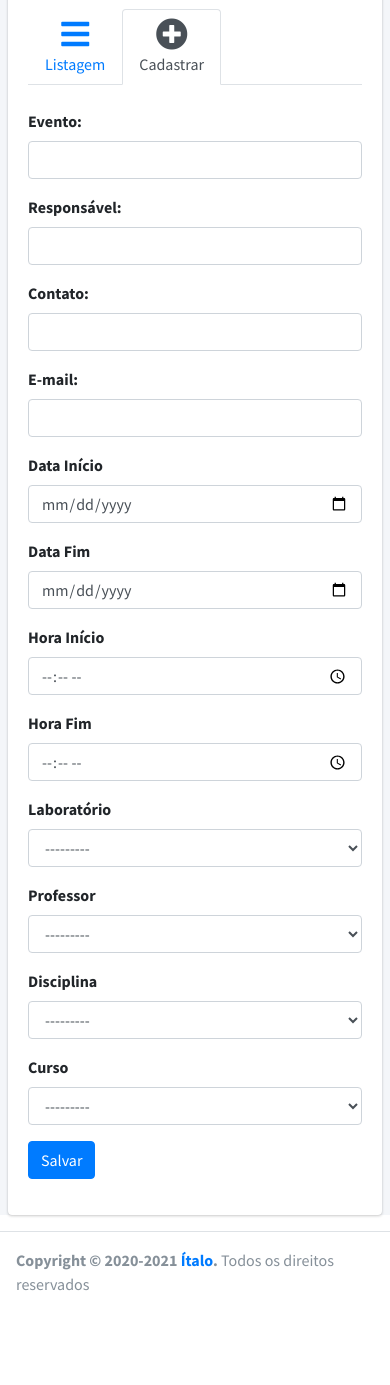
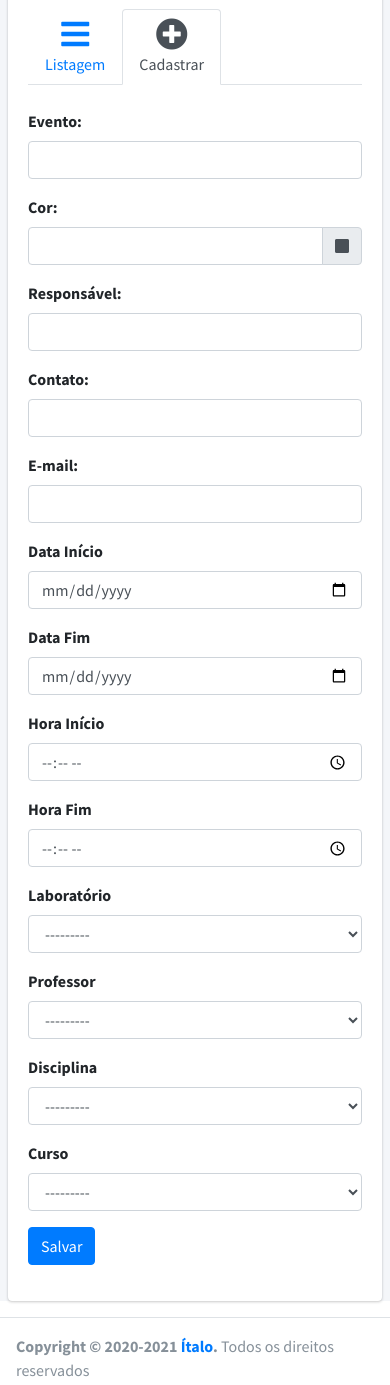
Before and after one commit to Italo11Marcos/django-lab-control-tcc, a Django app: page /panel/reserva/cadastrar in a window 390 px wide, after a click on "Cadastrar". Shown: the part 146-1531 px from the top of the page. Before the commit the page ends 1437 px from the top, so only its background shows below. Run offline with Django 3.2, Linux system fonts and the light colour scheme; data that the repository does not hold is empty; some libraries are stand-ins or nearby versions.

Commit message:
Add field color

```diff
--- a/core/forms.py
+++ b/core/forms.py
@@ -20,7 +20,7 @@ class LaboratorioForm(forms.ModelForm):
 class CursoForm(forms.ModelForm):
     class Meta:
         model = Curso
-        fields = ['name']
+        fields = ['name', 'color']
 
     def clean_name(self):
         name = self.cleaned_data['name']
--- a/core/models.py
+++ b/core/models.py
@@ -5,6 +5,7 @@ import uuid
 class Curso(models.Model):
     id = models.UUIDField(primary_key=True, default=uuid.uuid4, editable=False)
     name = models.CharField(max_length=45, unique=True)
+    color = models.CharField(max_length=7)
 
     def __str__(self):
         return self.name
@@ -91,6 +92,7 @@ class Computador(models.Model):
 class Reserva(models.Model):
     id = models.UUIDField(primary_key=True, default=uuid.uuid4, editable=False)
     evento = models.CharField(max_length=100)
+    color = models.CharField(max_length=7)
     responsavel = models.CharField(max_length=100)
     contato = models.CharField(max_length=15)
     email = models.EmailField()
--- a/core/templates/panel/reserva/calendario.html
+++ b/core/templates/panel/reserva/calendario.html
@@ -97,7 +97,7 @@ fullCalendar 2.2.5
             title: "{{ r.evento }}",
             start: '{{ r.start_day|date:"Y-m-d" }} {{ r.start_time }}',
             end: '{{ r.end_day|date:"Y-m-d" }} {{ r.end_time }}',
-            color: '#deeb34'
+            color: '{{ r.color }}'
             //allDay         : false,
         },
         {% endfor %}
@@ -113,7 +113,7 @@ fullCalendar 2.2.5
             professor: '{{ a.professor }}',
             curso: '{{ a.curso }}'
           },
-          color: '#20d4d1',
+          color: '{{ a.curso.color }}',
           //url: 'http://google.com/',
         },
         {% endfor %}
--- a/core/templates/panel/reserva/create.html
+++ b/core/templates/panel/reserva/create.html
@@ -7,6 +7,8 @@
 <!-- DataTables -->
 <link rel="stylesheet" type="text/css" href="https://cdn.datatables.net/v/bs4/dt-1.10.23/datatables.min.css"/>
 
+<!-- Bootstrap Color Picker -->
+<link rel="stylesheet" type="text/css" href="{% static 'plugins/bootstrap-colorpicker/css/bootstrap-colorpicker.min.css' %}">
 {% endblock %}
 
 {% block layouts %}
@@ -73,13 +75,26 @@
             <form method="POST" autocomplete="off" id="form-reserva">
               {% csrf_token %}
               <div class="row">
-                  <div class="col-sm-12">
+                  <div class="col-sm-6">
                       <div class="form-group">
                           <label>Evento:</label>
                           {% render_field form.evento class+="form-control" %}
                           <p class="text-danger">{{ form.evento.errors }}</p>
                       </div>
                   </div>
+                  <div class="col-sm-6">
+                    <div class="form-group">
+                      <label>Cor:</label>
+                      <div class="input-group my-colorpicker2">
+
+                        <input type="text" class="form-control" name="color" required>
+                        <p class="text-danger">{{ form.color.errors }}</p>
+                        <div class="input-group-append">
+                          <span class="input-group-text"><i class="fas fa-square"></i></span>
+                        </div>
+                      </div>
+                    </div>
+                </div>
               </div>
               <div class="row">
                 <div class="col-sm-4">
@@ -196,6 +211,9 @@
 <script src="{% static 'plugins/moment/moment.min.js' %}"></script>
 <script src="{% static 'plugins/inputmask/min/jquery.inputmask.bundle.min.js' %}"></script>
 
+<!-- bootstrap color picker -->
+<script src="{% static 'plugins/bootstrap-colorpicker/js/bootstrap-colorpicker.min.js' %}"></script>
+
 <script>
   $(document).ready(function(){
     //Input mask
@@ -206,6 +224,13 @@
     $('.select2bs4').select2({
       theme: 'bootstrap4'
     })
+
+    //color picker with addon
+    $('.my-colorpicker2').colorpicker()
+
+    $('.my-colorpicker2').on('colorpickerChange', function(event) {
+      $('.my-colorpicker2 .fa-square').css('color', event.color.toString());
+    });
   });
 </script>
 
@@ -267,6 +292,9 @@
         maxlength: 100,
         minlength: 5,
       },
+      color: {
+        required: true,
+      },
       responsavel: {
         required: true,
         maxlength: 100,
@@ -309,6 +337,9 @@
         required: "Esse campo é obrigatório",
         maxlength: "Máximo 100 caracteres",
         minlength: "Mínimo de 5 caracteres",
+      },
+      color: {
+        required: "Esse campo é obrigatório",
       },
       responsavel: {
         required: "Esse campo é obrigatório",
--- a/core/views.py
+++ b/core/views.py
@@ -164,7 +164,7 @@ class DetailCursoView(DetailView):
 class UpdateCursoView(UpdateView):
     model = Curso
     template_name = 'panel/curso/update.html'
-    fields = ['name']
+    fields = ['name', 'color']
     success_url = reverse_lazy('curso-create')
 
     def form_valid(self, form, *args, **kwargs):
```
Also changed, not shown: core/templates/panel/curso/create.html (+33 -2 lines), core/templates/panel/curso/update.html (+25 -10 lines), core/templates/panel/laboratorio/create.html (+4 -4 lines), core/templates/panel/reserva/update.html (+25 -2 lines).
